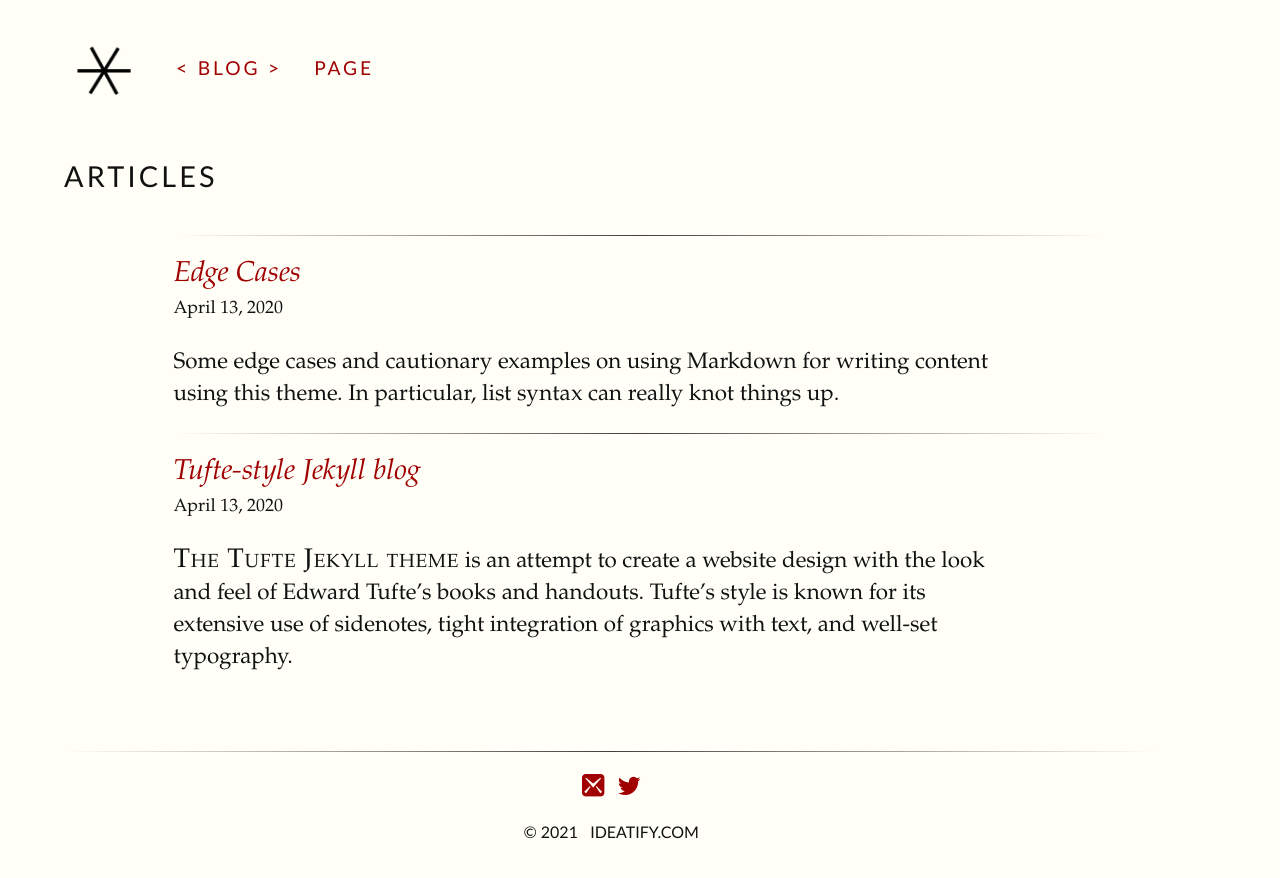
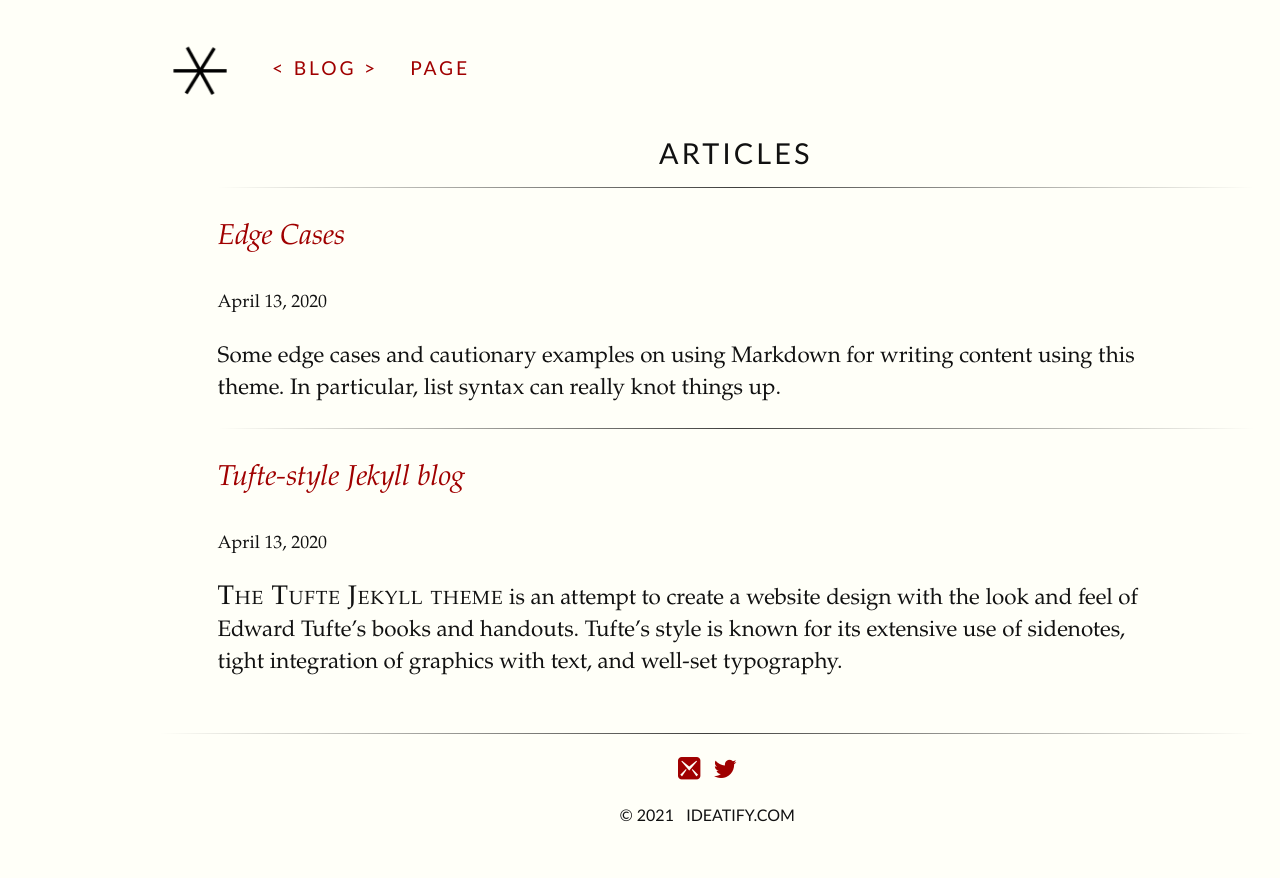
Before and after one commit to clayh53/tufte-jekyll, a Jekyll site: the page built from index.html, in a window 1280 px wide. Shown: the top 878 px of the page. Built offline with Jekyll 4.4.1, drawn with Linux system fonts in a browser that asks for light colours; some web fonts are replaced.

Commit message:
Updates SCSS for blog

```diff
--- a/_config.yml
+++ b/_config.yml
@@ -8,7 +8,7 @@ name: tufte
 markdown: kramdown
 markdown_ext: "markdown,mkdown,mkdn,mkd,md"
 permalink: /articles/:short_year/:title
-timezone: America/New_York
+timezone: Europe/Bucharest
 excerpt_separator: <!--more-->  # you can specify your own separator, of course.
 exclude: ['Gemfile', 'Gemfile.lock', 'Rakefile', 'UploadToGithub.Rakefile', 'README.md']
 post:
--- a/_layouts/default.html
+++ b/_layouts/default.html
@@ -1,12 +1,14 @@
 <!DOCTYPE html>
 <html>
   {% include head.html %}
-  <body>
+  <body class="article">
+    <div class="max-w-7xl mx-auto">
       {% include header.html %}
       <article class="group">
         {{ content }}
       </article>
       {% include print-footer.html %}
       {% include footer.html %}
+    </div>
   </body>
 </html>
--- a/_layouts/full-width.html
+++ b/_layouts/full-width.html
@@ -2,11 +2,15 @@
 <html>
   {% include head.html %}
   <body class="full-width">
+    <div class="max-w-7xl mx-auto">
       {% include header.html %}
+      <div class="flex items-center justify-center">
         <article>
           {{ content }}
         </article>
+      </div>
       {% include print-footer.html %}
       {% include footer.html %}
+    </div>
   </body>
 </html>
--- /dev/null
+++ b/_sass/_utilities.scss
@@ -0,0 +1,18 @@
+.max-w-7xl {
+  max-width: 80rem;
+}
+
+.mx-auto {
+  margin-left: auto;
+  margin-right: auto;
+}
+
+.flex { display: flex }
+
+.items-center { align-items: center; }
+
+.justify-center { justify-content: center; }
+
+.w-full { width: 100%; }
+
+.w-90 { width: 90%; }
--- a/css/tufte.scss
+++ b/css/tufte.scss
@@ -16,6 +16,7 @@ nav_exclude: true
 @import "../_sass/fonts";
 @import "../_sass/settings";
 @import "../_sass/syntax-highlighting";
+@import "../_sass/utilities";
 
 // Global Resets
 //
@@ -83,7 +84,18 @@ p > a, cite > a, span > a { @if $link-style == underline
     }
   }
 
-body { width: 87.5%;
+
+body.full-width { width: 100%;
+    padding-left: 12.5%;
+    margin-left: auto;
+    margin-right: auto;
+    font-family: $body-font;
+    background-color: $bg-color;
+    color: $text-color;
+    max-width: 1400px;
+    counter-reset: sidenote-counter; }
+
+body.article { width: 87.5%;
        margin-left: auto;
        margin-right: auto;
        padding-left: 12.5%;
@@ -298,6 +310,10 @@ blockquote .sidenote, blockquote .marginnote { margin-right: -79% }
                    color: $contrast-color;
                    top: 0rem; } //removed superscripting for numerical reference in sidenote
 
+.full-width {
+  p { width: 90% !important;}
+
+}
 p, footer, div.table-wrapper,  .MJXc-display { width: 55%; }
 
 div.table-wrapper, table { overflow-x: auto; } //changed all overflow values to 'auto' so scroll bars appear only as needed
@@ -428,22 +444,36 @@ ul.footer-links li{
 
 //Full width page styling stuff
 
-body.full-width, .content-listing, ul.content-listing li.listing{ width: 90%;
-       margin-left: auto;
-       margin-right: auto;
-       padding: 0% 5%;
+body.full-width{ width: 90%;
+   margin-left: auto;
+   margin-right: auto;
+}
 
+.content-listing {
+  //width: 90%;
+  //margin-left: auto;
+  //margin-right: auto;
+  diplay: flex;
+  align-items: center;
+  justify_content: center;
 }
+ul.content-listing li.listing{
+  width: 100%;
+}
+
 .full-width article p{
   width: 90%;
 }
-
 
 h1.content-listing-header{
   font-style: normal;
   text-transform: uppercase;
   letter-spacing: 0.2rem;
   font-size: 1.8rem;
+  margin: auto;
+  text-align: center;
+  margin-top: 0.1rem;
+  margin-bottom: 1rem;
 }
 
 li.listing hr{
--- a/index.html
+++ b/index.html
@@ -5,13 +5,13 @@ title: blog
 ---
 
   <h1 class="content-listing-header sans">Articles</h1>
-  <ul class="content-listing ">
+  <ul class="w-90">
     {% for post in site.posts %}
-        <li class="listing">
+        <li class="w-full">
           <hr class="slender">
           <a href="{{ post.url | prepend: site.baseurl }}"><h3 class="contrast">{{ post.title }}</h3></a>
           <br><span class="smaller">{{ post.date | date: "%B %-d, %Y" }}</span>  <br/>
-          <div>{{ post.excerpt }}</div>
+          <div class="w-full">{{ post.excerpt }}</div>
         </li>
     {% endfor %}
   </ul>
```
Also changed, not shown: _includes/header.html (indentation only). Lines whose indentation alone changed are shown as unchanged.
